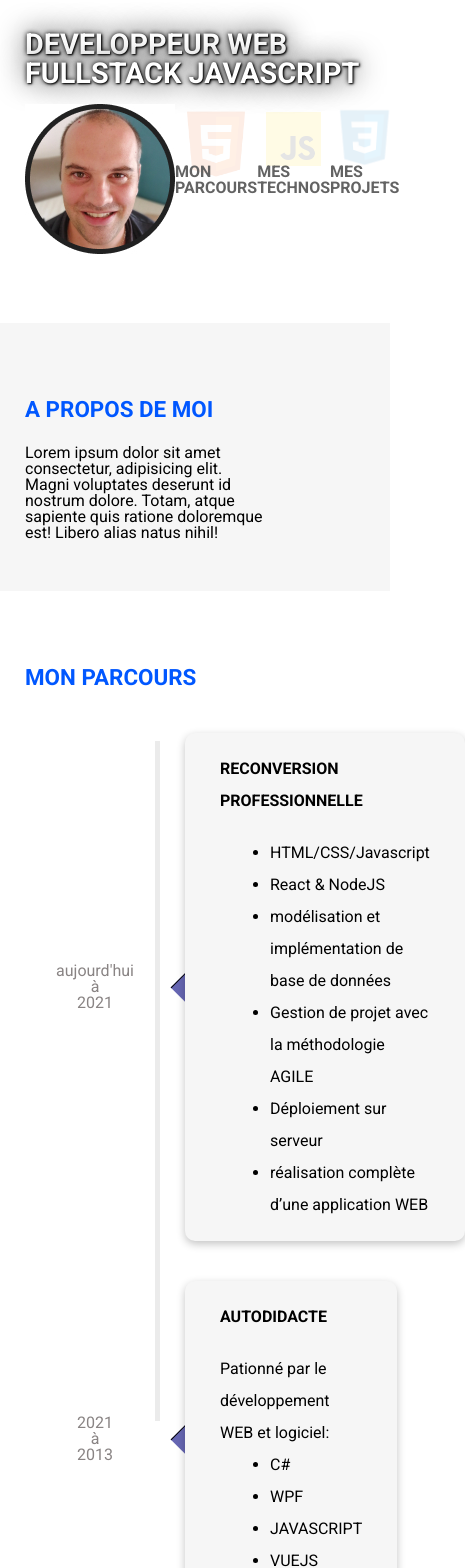
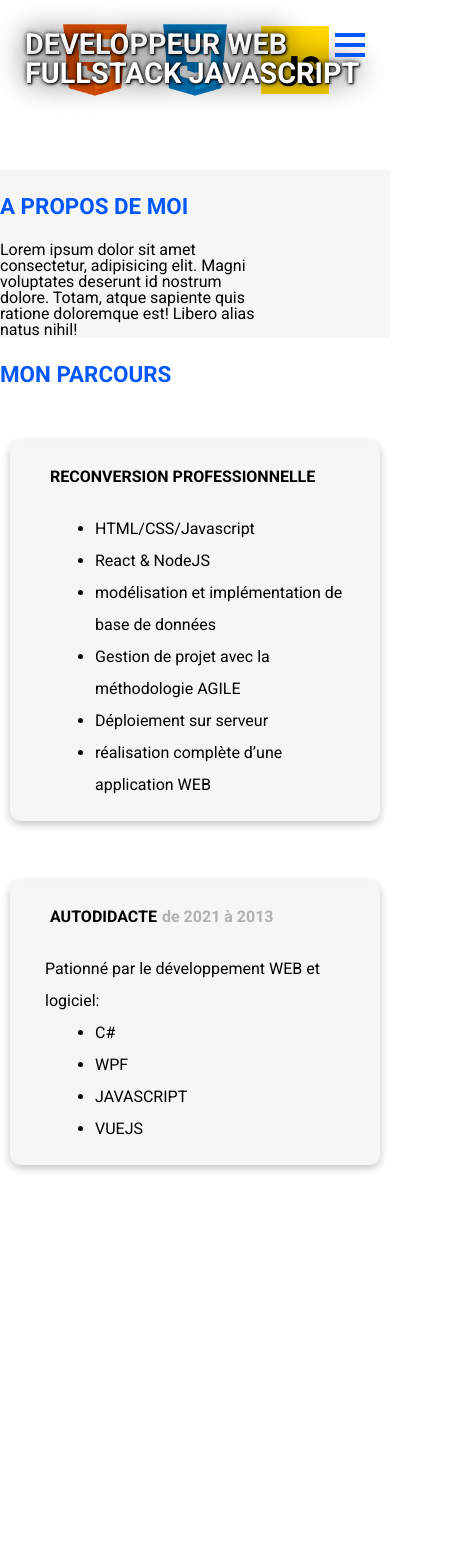
Before and after one commit to aviateur22/moncv, a Vue app: page / in a window 390 px wide. Shown: the top 1568 px of the page, 465 px wide, since content can reach past the window. After the commit the page ends 1195 px from the top, so only its background shows below. Built offline with nearby package versions, Linux system fonts and the light colour scheme.

Commit message:
add responsive

```diff
--- a/src/components/MyDescription.vue
+++ b/src/components/MyDescription.vue
@@ -1,5 +1,6 @@
 <template>
-  <div id="MyDescription" class="description">
+<div class="main-container">
+  <div id="MyDescription" class="container">
       <section class="description__story">
           <h2 class="description__story-title">a propos de moi</h2>
           <p class="description__story-content">
@@ -9,8 +10,10 @@
       <section class="description__profil">
 
       </section>
+  </div>
+</div>
+   <!--container pour centrer les élémént -->
 
-  </div>
 </template>
 
 <script>
@@ -20,10 +23,15 @@ export default {
 </script>
 
 <style scoped>
-.description{
-    padding: var(--padding_block);
+
+.main-container{
     background-color: #F6F6F6;
     margin-top: 50px;;
+}
+
+.container{
+    max-width: 768px;
+    margin: 0px auto;
 }
 
 .description__story{
--- a/src/components/NavBar.vue
+++ b/src/components/NavBar.vue
@@ -35,25 +35,90 @@
                     <h2><a class="header__navlink" href="#me">mes projets</a></h2>
                 </div>
             </section>
-            <!-- image -->
+        </nav>
+        <!-- menu mobile -->
+        <section v-if="!this.mobileMenu" @click="toggleMobileMenu" class="mobile">
+            <div class="mobile__line"></div>
+            <div class="mobile__line"></div>
+            <div class="mobile__line"></div>
+        </section>
+    </header>
 
-
-        </nav>
-  </header>
+    <!-- overlay mobile affichant le menu -->
+    <MobileNavigation @updateMobileMenudata="updateMobileMenudata" v-bind:data="this.mobileMenu"/>
 </div>
 
 </template>
 
 <script>
+import MobileNavigation from '../components/navigation/MobileMenu.vue';
+
 export default {
 
-    name:'Navigation'
+    components:{
+        MobileNavigation
+    },
+    name:'Navigation',
+    data(){
+        return{
+            mobileMenu:false,
+            isMobileSize:null,
+            windowWidth: null,
+        }
+    },
+    created(){
+
+        window.addEventListener('resize', this.checkScreen);
+        this.checkScreen();
+
+    },
+    methods:{
+
+        toggleMobileMenu(){
+            this.mobileMenu = !this.mobileMenu
+        },
+
+        updateMobileMenudata(data){
+            this.mobileMenu = data
+        },
+
+        checkScreen(){
+            this.windowWidth = window.innerWidth;
+            if(this.windowWidth <=768){
+                this.isMobileSize =true;
+                return;
+            }
+            this.isMobileSize=false;
+            this.mobileMenu=false;
+        }
+
+    }
 
 }
 </script>
 
 <style scoped>
 
+    @media(max-width: 768px){
+         .header{
+             position: relative;
+             min-height: 90px;
+             background-image: url('../assets/images/html.png'), url("../assets/images/css.png"),url("../assets/images/javascript.png") !important;
+             background-repeat: no-repeat;
+             background-size: contain;
+             background-position: 10% ,center,90%;
+         }
+        .header__navigation-container{
+            display: none !important;
+        }
+
+        .mobile {
+            display: flex !important;
+            position: absolute;
+            top: 15px;
+            right: 0px;
+        }
+    }
     .container{
         padding: var(--padding_navbar);
         margin: 0px auto;
@@ -71,6 +136,7 @@ export default {
     }
 
     .header__title{
+        opacity: 1 !important;
         font-weight: var(--text-bolder);
         font-size: var(--text_xxxl);
         padding: 15px 0px;
@@ -120,6 +186,18 @@ export default {
 
     }
 
+    .mobile{
+        display:none;
+        flex-direction: column;
+    }
+
+    .mobile__line{
+        margin: 3px 0px;
+        height: 4px;
+        width: 30px;
+        background-color: var(--title_color);
+    }
+
 
 
 </style>
--- a/src/components/ProfessionalExcperience.vue
+++ b/src/components/ProfessionalExcperience.vue
@@ -2,9 +2,12 @@
   <div id="myExperience" class="container">
       <h2 class="title">mon parcours</h2>
 
-       <div class="time-line"></div>
+
       <!-- reconvertion professionel -->
-      <section>
+      <section class="article__section">
+          <!-- repere temporel -->
+          <div class="time-line"></div>
+
           <article class="article">
               <!-- conteneur date et echelle -->
               <header class="article__header">
@@ -19,6 +22,7 @@
               </header>
               <main class="article__content">
                   <h2 class="article__content-title">reconversion professionnelle</h2>
+                  <h2 class="article__content-date"></h2>
                   <ul class="article__list">
                       <li><p class="article__list-item">HTML/CSS/Javascript</p></li>
                       <li><p class="article__list-item">React & NodeJS</p></li>
@@ -32,8 +36,11 @@
       </section>
 
       <!-- reconvertion professionel -->
-      <section>
+      <section class="article__section">
           <article class="article">
+              <!-- repere temporel -->
+            <div class="time-line"></div>
+
               <!-- conteneur date et echelle -->
               <header class="article__header">
                     <h3 class="article__header-title">
@@ -44,6 +51,7 @@
               </header>
               <main class="article__content">
                     <h2 class="article__content-title">autodidacte</h2>
+                    <h2 class="article__content-date mobile"> de 2021 à 2013</h2>
                     <p class="article__content-text"> Pationné par le développement WEB et logiciel: </p>
                     <ul class="article__list">
                         <li><p class="article__list-item">C#</p></li>
@@ -65,10 +73,38 @@ export default {
 </script>
 
 <style scoped>
+@media (max-width:768px){
+
+    .article__content{
+        margin: 10px 10px !important;
+    }
+
+    .article__content-date{
+        display: inline-block !important;
+    }
+
+    .article__header{
+        display: none !important;
+    }
+
+    .article__content::before{
+        display: none !important;
+    }
+
+    .time-line{
+        display: none !important;
+    }
+
+    .time-line::before{
+       display: none !important;
+    }
+}
     .container{
-        padding: var(--padding_block);
-        position: relative;
+        max-width: 768px;
+        margin: 0px auto;
+
     }
+
     .title{
         text-transform: uppercase;
         font-weight: var(--text-bold);
@@ -77,13 +113,31 @@ export default {
         padding: 25px 0px;
 
     }
+
+    .article__section{
+         position: relative;
+    }
+
     .time-line{
         position: absolute;
         width: 5px;
         background-color: #EBEBEB;
-        top: 150px;
-        height: 680px;
-        left: 155px;
+        top: 0px;
+        bottom: 0px;
+        left: 130px;
+        box-shadow: rgba(0, 0, 0, 0.24) 1px 2px 1px;
+    }
+
+    .time-line::before{
+        content: " ";
+        position: absolute;
+        width: 25px;
+        height: 25px;
+        left: -10px;
+        background-color: #f0f0f0;
+        box-shadow: rgba(0, 0, 0, 0.24) 0px 3px 5px;
+        top: calc(50% - 12px);
+        border-radius: 50%;
     }
 
     .article{
@@ -139,7 +193,17 @@ export default {
     .article__content-title{
         text-transform: uppercase;
         font-weight: var(--text-bolder);
+        padding: 20px 5px;
+        display: inline-block;
+    }
+
+    .article__content-date{
+        font-weight: var(--text-bolder);
         padding: 20px 0px;
+        display: inline-block;
+        color: rgb(177, 177, 177);
+        font-size: var(--text_l);
+        display: none;
     }
 
     .article__list{
--- /dev/null
+++ b/src/components/navigation/MobileMenu.vue
@@ -0,0 +1,93 @@
+<template>
+  <div class="mobile-menu" :class="{'display-mobile-menu': this.data }">
+        <!-- menu close -->
+
+        <section @click="emitToggleMobileMenu" class="close-btn">
+            <div class="close-btn__line1"></div>
+            <div class="close-btn__line2"></div>
+        </section>
+    </div>
+</template>
+
+<script>
+export default {
+    name:'MobileNavigation',
+    data(){
+        return{
+
+        }
+    },
+    props:['data'],
+    methods:{
+        emitToggleMobileMenu(){
+            // renvoie false pour l'affichage de l'overlay
+            this.$emit('updateMobileMenudata', false)
+        }
+    }
+
+}
+</script>
+
+<style>
+
+    .display-mobile-menu{
+        display: block !important;
+    }
+    .mobile-menu{
+        display: none;
+        position: fixed;
+        left: 0px;
+        top:0px;
+        bottom: 0px;
+        right: 0px;
+        background-color: rgba(0, 0, 0, 0.8);
+        z-index: 2;
+    }
+
+
+    .close-btn{
+        margin: 25px;
+        position: absolute;
+        cursor: pointer;
+        right: 0px;
+        top: 0px;
+        overflow: hidden;
+        padding:20px 0 0;
+        transform: translate(-50%, -50%);
+        transition: all 0.2s ease-in;
+        width: 20px;
+
+    }
+
+    .close-btn::before,
+    .close-btn::after {
+        background-color: white;
+        content: '';
+        display: block;
+        height: 2px;
+        left: 0;
+        position: absolute;
+        transform-origin: center left;
+        transition: all 0.2s ease-in;
+        width: 50px;
+        z-index: -1;
+    }
+
+    .close-btn::before {
+    top: 0;
+    transform: rotate(45deg);
+    }
+
+    .close-btn::after {
+    bottom: 1;
+    transform: rotate(-45deg);
+    }
+
+    .close-btn:hover::after,
+    .close-btn:hover::before
+    {
+        height: 2.5px;
+
+    }
+
+</style>
```
